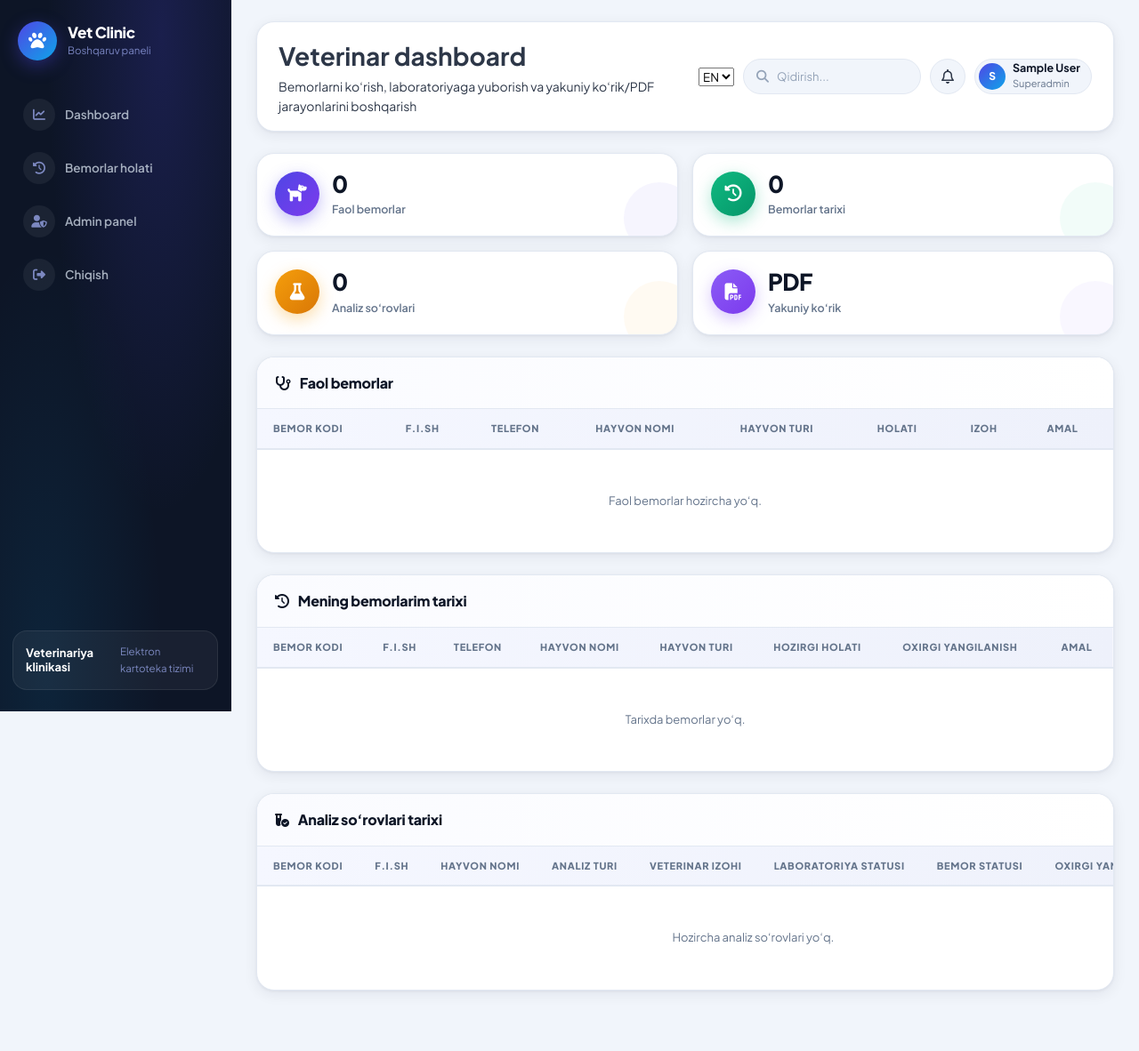
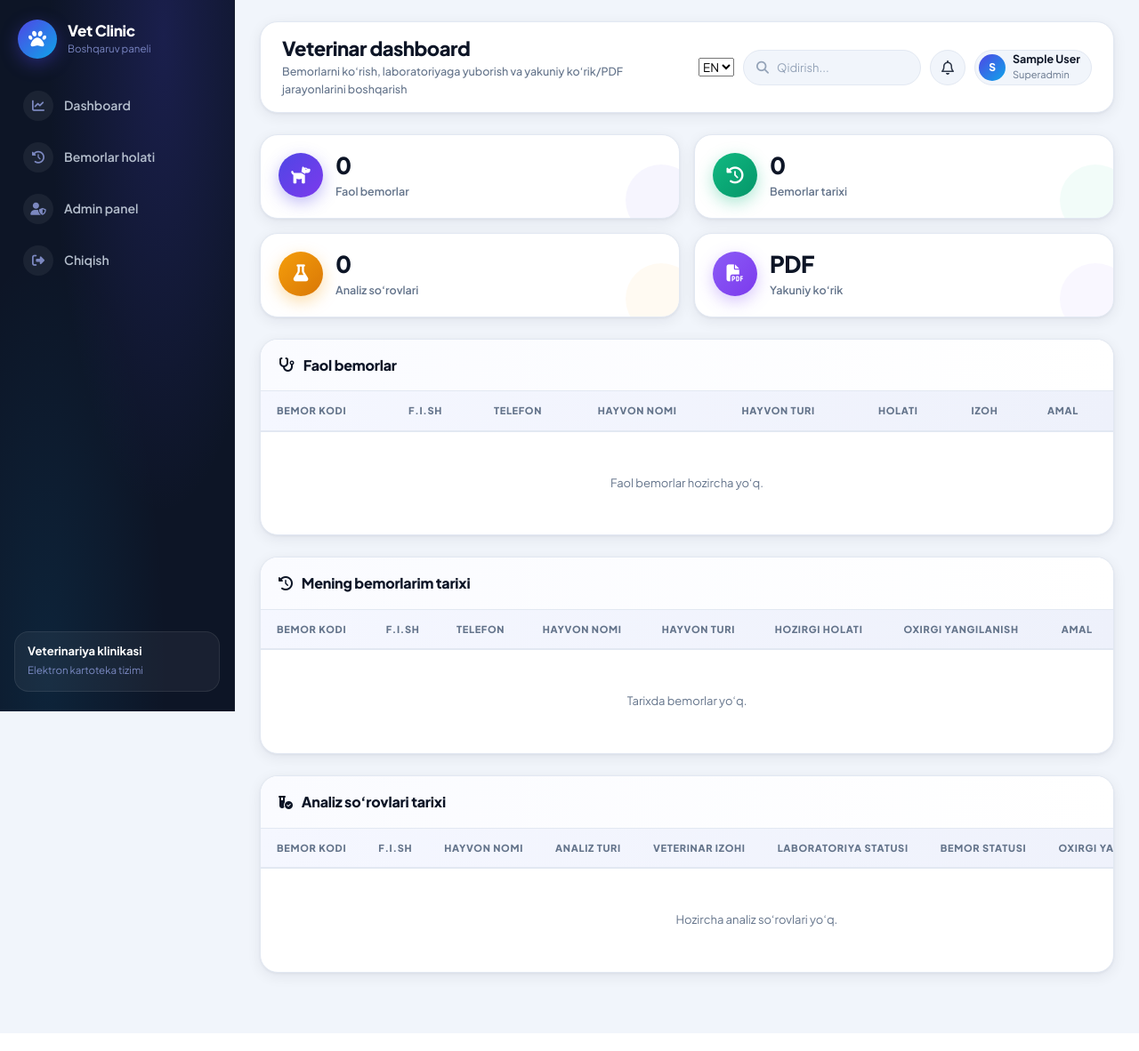
Before and after one commit to TNnodirbek/clinic_bot_project, a Django app: page /dashboard/veterinar/ in a window 1280 px wide. Shown: the whole page at 89% size. Run offline with Django 5.2, Linux system fonts and the light colour scheme; the visitor is signed in with stand-in values (Sample User, id 1); data comes from the database, SQL or seed files in the repository; data that the repository does not hold is empty.

Commit message:
Fix dashboard layout and sidebar design

```diff
--- a/dashboard/static/dashboard/css/dashboard.css
+++ b/dashboard/static/dashboard/css/dashboard.css
@@ -95,14 +95,14 @@
    SIDEBAR
 --------------------------------------------------------- */
 .sidebar {
-    width: 260px;
+    width: 264px;
     min-height: 100vh;
     background: var(--sidebar-bg);
     position: fixed;
     left: 0; top: 0; bottom: 0;
     display: flex;
     flex-direction: column;
-    padding: 24px 14px;
+    padding: 22px 16px;
     z-index: 100;
     overflow-y: auto;
     border-right: 1px solid rgba(255,255,255,0.04);
@@ -122,8 +122,8 @@
     display: flex;
     align-items: center;
     gap: 12px;
-    margin-bottom: 32px;
-    padding: 0 6px;
+    margin-bottom: 28px;
+    padding: 0 4px;
     position: relative;
 }
 
@@ -168,27 +168,31 @@
 .sidebar-menu {
     display: flex;
     flex-direction: column;
-    gap: 2px;
+    gap: 8px;
     position: relative;
+    width: 100%;
 }
 
 .menu-item {
     display: flex;
     align-items: center;
-    gap: 11px;
-    padding: 11px 12px;
+    gap: 12px;
+    width: 100%;
+    min-height: 48px;
+    padding: 8px 10px;
     border-radius: var(--radius-md);
     color: rgba(203,213,225,0.8);
     text-decoration: none;
-    font-size: 13.5px;
+    font-size: 14px;
     font-weight: 600;
     transition: var(--transition);
     position: relative;
+    line-height: 1.25;
 }
 
 .menu-item i {
-    width: 36px;
-    height: 36px;
+    width: 34px;
+    height: 34px;
     border-radius: 50%;
     background: rgba(255,255,255,0.06);
     display: flex;
@@ -198,6 +202,13 @@
     color: rgba(165,180,252,0.7);
     transition: var(--transition);
     flex-shrink: 0;
+}
+
+.menu-item span {
+    display: block;
+    flex: 1;
+    min-width: 0;
+    overflow-wrap: anywhere;
 }
 
 .menu-item:hover {
@@ -257,8 +268,9 @@
     border: 1px solid rgba(255,255,255,0.08);
     position: relative;
     display: flex;
-    align-items: center;
-    gap: 12px;
+    flex-direction: column;
+    align-items: flex-start;
+    gap: 4px;
 }
 
 .sidebar-footer-avatar {
@@ -301,8 +313,8 @@
    MAIN CONTENT
 --------------------------------------------------------- */
 .main-content {
-    margin-left: 260px;
-    width: calc(100% - 260px);
+    margin-left: 264px;
+    width: calc(100% - 264px);
     min-height: 100vh;
     padding: 24px 28px 48px;
 }
@@ -1253,13 +1265,13 @@
 }
 
 @media (max-width: 1024px) {
-    .sidebar { width: 230px; }
-    .main-content { margin-left: 230px; width: calc(100% - 230px); padding: 20px 20px 40px; }
+    .sidebar { width: 240px; padding: 20px 14px; }
+    .main-content { margin-left: 240px; width: calc(100% - 240px); padding: 20px 20px 40px; }
     .compact-info-grid { grid-template-columns: repeat(2, minmax(0, 1fr)); }
 }
 
 @media (max-width: 900px) {
-    .sidebar { position: relative; width: 100%; min-height: auto; }
+    .sidebar { position: relative; width: 100%; min-height: auto; padding: 18px 16px; }
     .dashboard-layout { flex-direction: column; }
     .main-content { margin-left: 0; width: 100%; padding: 16px; }
     .top-navbar { flex-direction: column; align-items: flex-start; }
@@ -1267,6 +1279,9 @@
     .search-box { width: 100%; }
     .stats-grid, .compact-stats-grid { grid-template-columns: 1fr 1fr; }
     .form-grid-2, .form-grid-3 { grid-template-columns: 1fr; }
+    .sidebar-logo { margin-bottom: 18px; }
+    .sidebar-menu { gap: 6px; }
+    .sidebar-footer { margin-top: 18px; }
 }
 
 @media (max-width: 768px) {
@@ -1407,3 +1422,44 @@
         right: -80px;
     }
 }
+
+/* ---------------------------------------------------------
+   SIDEBAR LAYOUT SAFETY OVERRIDES
+--------------------------------------------------------- */
+.sidebar .dashboard-sidebar-menu {
+    display: flex !important;
+    flex-direction: column !important;
+    align-items: stretch !important;
+    gap: 8px !important;
+    width: 100% !important;
+}
+
+.sidebar .dashboard-sidebar-menu > .dashboard-menu-item {
+    display: flex !important;
+    align-items: center !important;
+    justify-content: flex-start !important;
+    gap: 12px !important;
+    width: 100% !important;
+    min-height: 48px !important;
+    padding: 8px 10px !important;
+    color: rgba(203,213,225,0.88) !important;
+    text-decoration: none !important;
+    white-space: normal !important;
+}
+
+.sidebar .dashboard-sidebar-menu > .dashboard-menu-item i {
+    display: inline-flex !important;
+    align-items: center !important;
+    justify-content: center !important;
+    width: 34px !important;
+    height: 34px !important;
+    min-width: 34px !important;
+    margin: 0 !important;
+}
+
+.sidebar .dashboard-sidebar-menu > .dashboard-menu-item span {
+    display: block !important;
+    flex: 1 1 auto !important;
+    min-width: 0 !important;
+    line-height: 1.25 !important;
+}
--- a/dashboard/templates/dashboard/base_dashboard.html
+++ b/dashboard/templates/dashboard/base_dashboard.html
@@ -7,7 +7,7 @@
     <title>{% block title %}{% trans "Vet Clinic Dashboard" %}{% endblock %}</title>
     <meta name="viewport" content="width=device-width, initial-scale=1.0">
 
-    <link rel="stylesheet" href="{% static 'dashboard/css/dashboard.css' %}">
+    <link rel="stylesheet" href="{% static 'dashboard/css/dashboard.css' %}?v=sidebar-fix-2">
 
     <link rel="stylesheet"
           href="https://cdnjs.cloudflare.com/ajax/libs/font-awesome/6.5.1/css/all.min.css">
@@ -27,26 +27,26 @@
             </div>
         </div>
 
-        <nav class="sidebar-menu">
+        <nav class="sidebar-menu dashboard-sidebar-menu">
 
-            <a href="/dashboard/" class="menu-item">
+            <a href="/dashboard/" class="menu-item dashboard-menu-item">
                 <i class="fa-solid fa-chart-line"></i>
                 <span>{% trans "Dashboard" %}</span>
             </a>
 
-            <a href="/dashboard/patients-status/" class="menu-item">
+            <a href="/dashboard/patients-status/" class="menu-item dashboard-menu-item">
                 <i class="fa-solid fa-clock-rotate-left"></i>
                 <span>{% trans "Bemorlar holati" %}</span>
             </a>
 
             {% if request.user.is_superuser %}
-                <a href="/admin/" class="menu-item">
+                <a href="/admin/" class="menu-item dashboard-menu-item">
                     <i class="fa-solid fa-user-shield"></i>
                     <span>{% trans "Admin panel" %}</span>
                 </a>
             {% endif %}
 
-            <a href="{% url 'logout' %}" class="menu-item">
+            <a href="{% url 'logout' %}" class="menu-item dashboard-menu-item">
                 <i class="fa-solid fa-right-from-bracket"></i>
                 <span>{% trans "Chiqish" %}</span>
             </a>
@@ -62,7 +62,7 @@
     <main class="main-content">
 
         <header class="top-navbar">
-            <div>
+            <div class="navbar-left">
                 <h1>{% block page_title %}{% trans "Dashboard" %}{% endblock %}</h1>
                 <p>{% block page_subtitle %}{% trans "Klinika jarayonlarini boshqarish paneli" %}{% endblock %}</p>
             </div>
```
